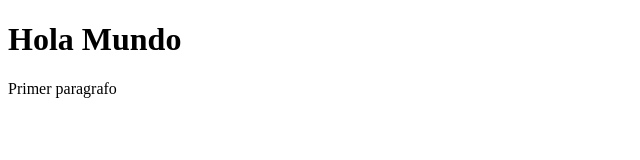
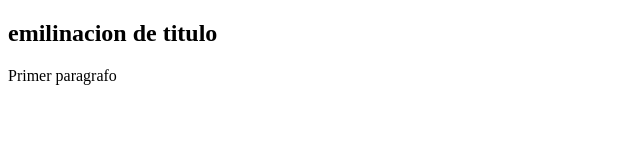
Before and after one commit to irvingricardotenorio94/hello-world1, a plain HTML site: page index.html in a window 1280 px wide. Shown: the whole page, without its empty margins (0-640 px from the left). Drawn offline with Linux system fonts and the light colour scheme.

Commit message:
Eliminacion de titulo h1

```diff
--- a/index.html
+++ b/index.html
@@ -9,7 +9,8 @@
 </head>
 
 <body>
-    <h1>Hola Mundo</h1>
+
+    <h2>emilinacion de titulo</h2>
     <p>Primer paragrafo</p>
 
 </body>
```
